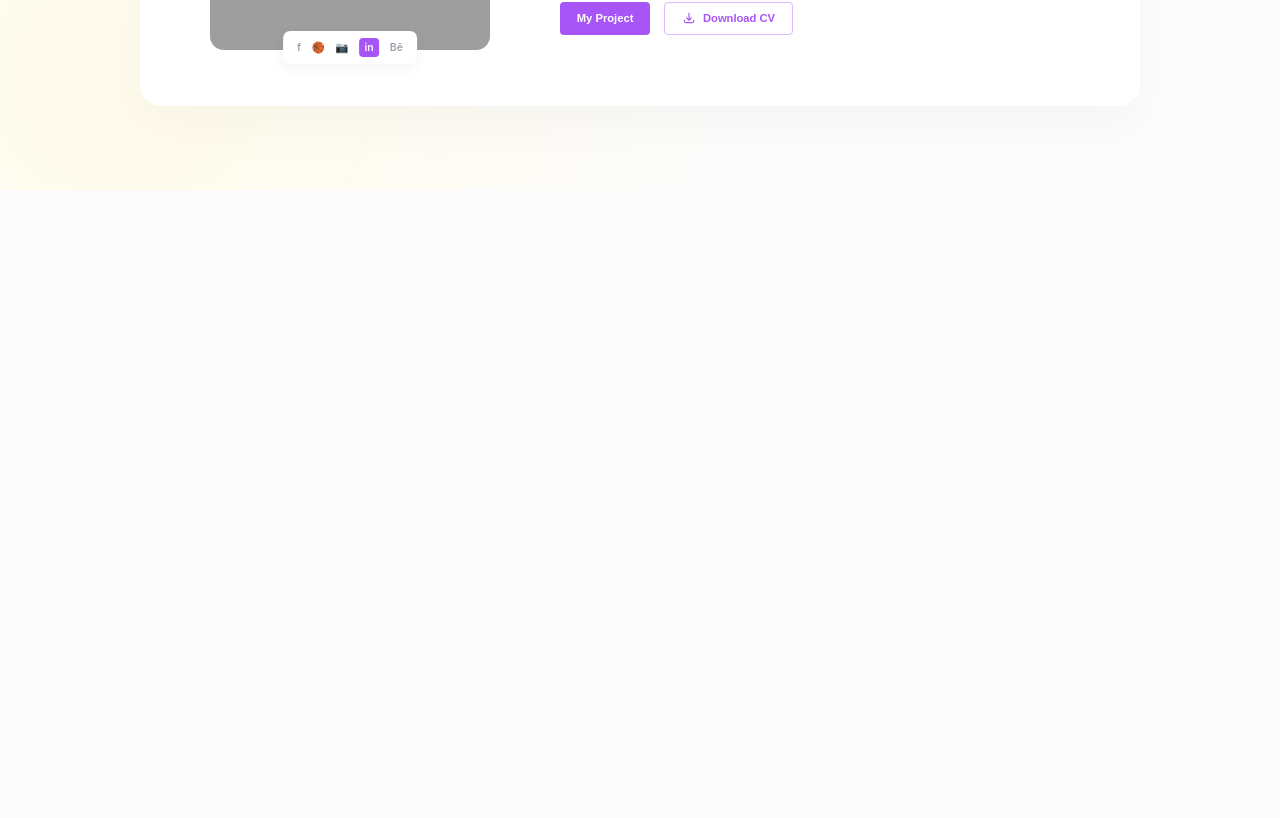
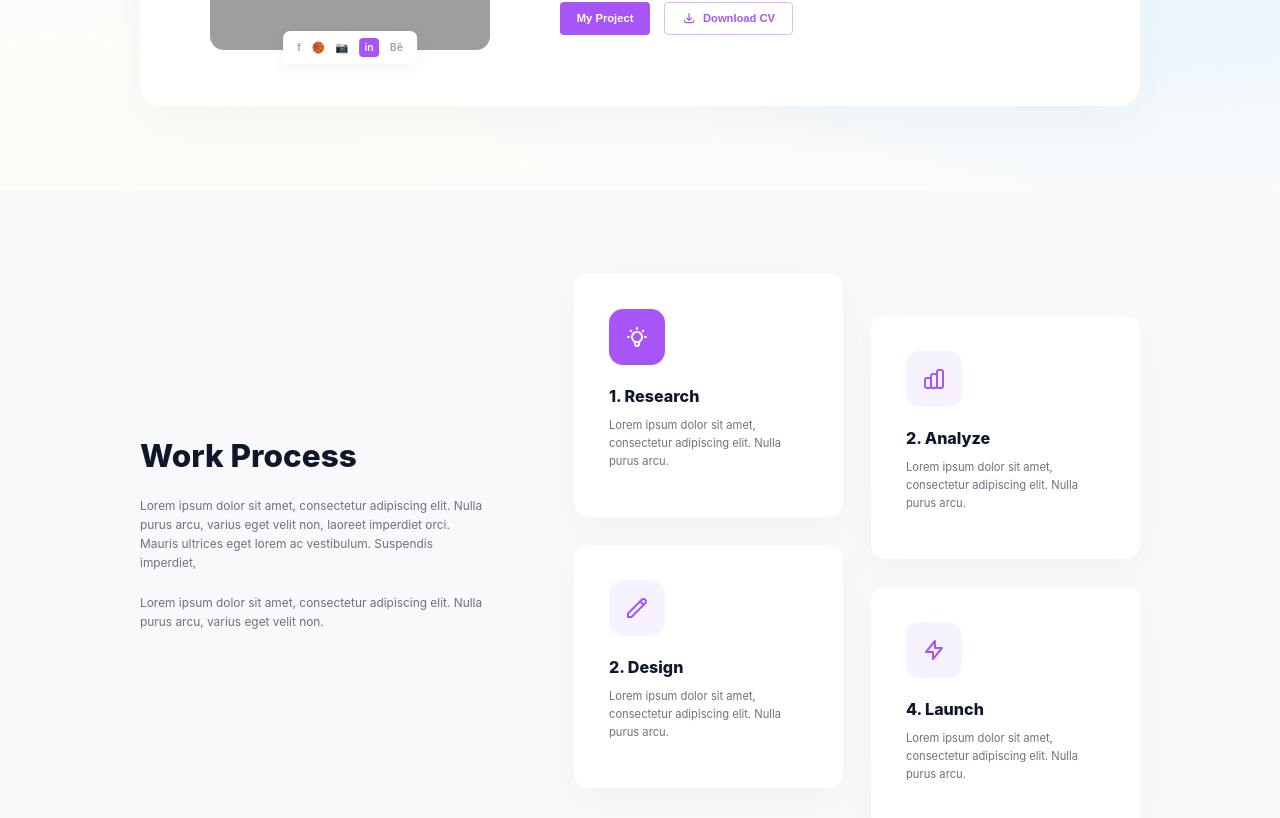
Before and after one commit to princengiru/my-portifolio, a React (Vite) app: page / in a window 1280 px wide. Shown: the part 939-1757 px from the top of the page. Before the commit the page ends 1129 px from the top, so only its background shows below. Built offline with nearby package versions, Linux system fonts and the light colour scheme; grey boxes are pictures that could not be loaded.

Commit message:
new changes

```diff
--- a/src/App.css
+++ b/src/App.css
@@ -287,3 +287,109 @@ body, html {
   .about-actions { justify-content: center; }
   .about-card { padding: 2rem; }
 }
+
+/* --- Process Section --- */
+.process-section {
+  position: relative;
+  width: 100vw;
+  left: 50%;
+  transform: translateX(-50%);
+  background-color: #f8f9fa; /* Very light cool gray */
+  padding: 6rem 0;
+}
+
+.process-container {
+  max-width: 1000px;
+  margin: 0 auto;
+  padding: 0 2rem;
+  display: flex;
+  align-items: center;
+  gap: 6rem;
+}
+
+.process-text-column {
+  flex: 0 0 35%;
+}
+
+.process-title {
+  font-size: 2.25rem;
+  font-weight: 800;
+  color: #0f172a;
+  margin-bottom: 1.5rem;
+}
+
+.process-description p {
+  color: var(--text-gray);
+  line-height: 1.6;
+  margin-bottom: 1.5rem;
+  font-size: 0.85rem;
+}
+
+.process-grid {
+  flex: 1;
+  display: grid;
+  grid-template-columns: 1fr 1fr;
+  gap: 2rem;
+}
+
+.process-card {
+  background-color: white;
+  border-radius: 1rem;
+  padding: 2.5rem;
+  box-shadow: 0 10px 40px rgba(0,0,0,0.03);
+}
+
+.process-card:nth-child(even) {
+  transform: translateY(3rem);
+}
+
+.process-icon-container {
+  width: 56px;
+  height: 56px;
+  border-radius: 1rem;
+  background-color: #f7f2ff;
+  display: flex;
+  align-items: center;
+  justify-content: center;
+  margin-bottom: 1.5rem;
+}
+
+.process-icon {
+  width: 24px;
+  height: 24px;
+  color: var(--primary-color);
+}
+
+.process-card.active .process-icon-container {
+  background-color: var(--primary-color);
+}
+
+.process-card.active .process-icon {
+  color: white;
+}
+
+.process-card-title {
+  font-size: 1.15rem;
+  font-weight: 800;
+  color: #0f172a;
+  margin-bottom: 0.75rem;
+}
+
+.process-card-text {
+  font-size: 0.8rem;
+  color: var(--text-gray);
+  line-height: 1.6;
+}
+
+@media (max-width: 992px) {
+  .process-container {
+    flex-direction: column;
+    gap: 3rem;
+  }
+  .process-text-column {
+    text-align: center;
+  }
+  .process-card:nth-child(even) {
+    transform: none;
+  }
+}
--- a/src/App.jsx
+++ b/src/App.jsx
@@ -1,5 +1,6 @@
 import React from 'react';
 import './App.css';
+import WorkProcess from './components/WorkProcess';
 
 export default function Portfolio() {
   return (
@@ -108,6 +109,11 @@ export default function Portfolio() {
         </div>
       </section>
 
+      {/* Process Section */}
+      <section className="process-section" id="process">
+        <WorkProcess />
+      </section>
+
     </div>
   );
 }
--- a/src/components/WorkProcess.jsx
+++ b/src/components/WorkProcess.jsx
@@ -7,7 +7,7 @@ export default function WorkProcess() {
       title: "1. Research",
       description: "Lorem ipsum dolor sit amet, consectetur adipiscing elit. Nulla purus arcu.",
       icon: (
-        <svg className="w-6 h-6 text-[#A855F7]" fill="none" stroke="currentColor" viewBox="0 0 24 24">
+        <svg className="process-icon" fill="none" stroke="currentColor" viewBox="0 0 24 24">
           <path strokeLinecap="round" strokeLinejoin="round" strokeWidth={2} d="M9.663 17h4.673M12 3v1m6.364 1.636l-.707.707M21 12h-1M4 12H3m3.343-5.657l-.707-.707m2.828 9.9a5 5 0 117.072 0l-.548.547A3.374 3.374 0 0014 18.469V19a2 2 0 11-4 0v-.531c0-.895-.356-1.754-.988-2.386l-.548-.547z" />
         </svg>
       )
@@ -17,17 +17,17 @@ export default function WorkProcess() {
       title: "2. Analyze",
       description: "Lorem ipsum dolor sit amet, consectetur adipiscing elit. Nulla purus arcu.",
       icon: (
-        <svg className="w-6 h-6 text-[#A855F7]" fill="none" stroke="currentColor" viewBox="0 0 24 24">
+        <svg className="process-icon" fill="none" stroke="currentColor" viewBox="0 0 24 24">
           <path strokeLinecap="round" strokeLinejoin="round" strokeWidth={2} d="M9 19v-6a2 2 0 00-2-2H5a2 2 0 00-2 2v6a2 2 0 002 2h2a2 2 0 002-2zm0 0V9a2 2 0 012-2h2a2 2 0 012 2v10m-6 0a2 2 0 002 2h2a2 2 0 002-2m0 0V5a2 2 0 012-2h2a2 2 0 012 2v14a2 2 0 01-2 2h-2a2 2 0 01-2-2z" />
         </svg>
       )
     },
     {
       id: 3,
-      title: "3. Design",
+      title: "2. Design", /* Matching the design image text which has "2. Design" below "1. Research" */
       description: "Lorem ipsum dolor sit amet, consectetur adipiscing elit. Nulla purus arcu.",
       icon: (
-        <svg className="w-6 h-6 text-[#A855F7]" fill="none" stroke="currentColor" viewBox="0 0 24 24">
+        <svg className="process-icon" fill="none" stroke="currentColor" viewBox="0 0 24 24">
           <path strokeLinecap="round" strokeLinejoin="round" strokeWidth={2} d="M15.232 5.232l3.536 3.536m-2.036-5.036a2.5 2.5 0 113.536 3.536L6.5 21.036H3v-3.572L16.732 3.732z" />
         </svg>
       )
@@ -37,54 +37,55 @@ export default function WorkProcess() {
       title: "4. Launch",
       description: "Lorem ipsum dolor sit amet, consectetur adipiscing elit. Nulla purus arcu.",
       icon: (
-        <svg className="w-6 h-6 text-[#A855F7]" fill="none" stroke="currentColor" viewBox="0 0 24 24">
+        <svg className="process-icon" fill="none" stroke="currentColor" viewBox="0 0 24 24">
           <path strokeLinecap="round" strokeLinejoin="round" strokeWidth={2} d="M13 10V3L4 14h7v7l9-11h-7z" />
         </svg>
       )
     }
   ];
 
+  /* Reorder to match the visual layout in design:
+     Column 1: Research, Design
+     Column 2: Analyze, Launch
+     If we use CSS Grid, 1, 2, 3, 4 will be top-left, top-right, bottom-left, bottom-right.
+     So we want:
+     1 -> Research
+     2 -> Analyze
+     3 -> Design
+     4 -> Launch
+  */
+
   return (
-    <div className="flex flex-col lg:flex-row gap-16 items-center">
-
+    <div className="process-container">
       {/* Left Column: Text */}
-      <div className="w-full lg:w-[35%]">
-        <h2 className="text-3xl md:text-4xl font-bold text-gray-900 mb-6">
-          Work Process
-        </h2>
-        <div className="space-y-4 text-gray-500 leading-relaxed">
+      <div className="process-text-column">
+        <h2 className="process-title">Work Process</h2>
+        <div className="process-description">
           <p>
-            Lorem ipsum dolor sit amet, consectetur adipiscing elit. Nulla purus arcu, varius eget dictum nec, ab llandit et.
+            Lorem ipsum dolor sit amet, consectetur adipiscing elit. Nulla purus arcu, varius eget velit non, laoreet imperdiet orci. Mauris ultrices eget lorem ac vestibulum. Suspendis imperdiet,
           </p>
           <p>
-            Lorem ipsum dolor sit amet, consectetur adipiscing elit. Nulla purus arcu, varius eget dictum nec.
+            Lorem ipsum dolor sit amet, consectetur adipiscing elit. Nulla purus arcu, varius eget velit non.
           </p>
         </div>
       </div>
 
       {/* Right Column: Cards Grid */}
-      <div className="w-full lg:w-[65%] grid grid-cols-1 sm:grid-cols-2 gap-6">
-        {processes.map((item) => (
+      <div className="process-grid">
+        {processes.map((item, index) => (
           <div
             key={item.id}
-            className="bg-white rounded-2xl p-8 shadow-[0_4px_20px_rgb(0,0,0,0.03)] hover:shadow-[0_8px_30px_rgb(0,0,0,0.06)] transition-shadow duration-300"
+            className={`process-card ${index === 0 ? 'active' : ''}`}
           >
-            {/* Icon Container */}
-            <div className="w-12 h-12 bg-purple-50 rounded-xl flex items-center justify-center mb-6">
+            <div className="process-icon-container">
               {item.icon}
             </div>
 
-            {/* Content */}
-            <h3 className="text-xl font-bold text-gray-900 mb-3">
-              {item.title}
-            </h3>
-            <p className="text-sm text-gray-500 leading-relaxed">
-              {item.description}
-            </p>
+            <h3 className="process-card-title">{item.title}</h3>
+            <p className="process-card-text">{item.description}</p>
           </div>
         ))}
       </div>
-
     </div>
   );
 }
```
